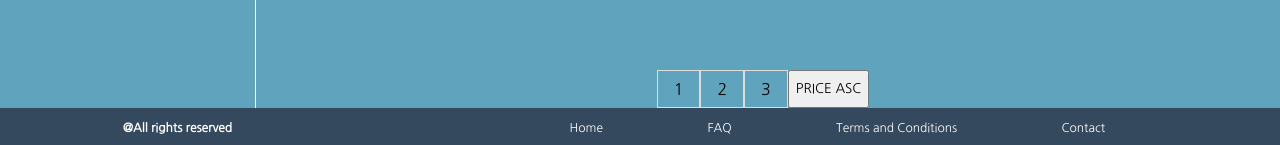
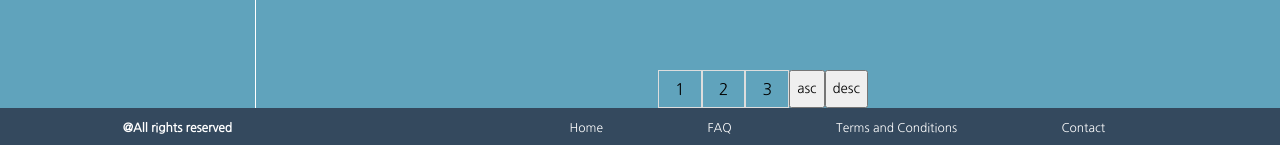
Before and after one commit to ypablo/Boards_store, a React (Create React App) app: page / in a window 1280 px wide. Shown: the part 741-886 px from the top of the page. Built offline with nearby package versions, Linux system fonts and the light colour scheme.

Commit message:
Add asc and desc

```diff
--- a/src/Home.js
+++ b/src/Home.js
@@ -10,34 +10,40 @@ class Home extends React.Component {
             currentPage: 1,
             itemsPerPage: 4,
             boardRecords: jsonBoards,
-            direction: {
-                price: "asc"
-            }
+            prices: [],
         };
         this.handleClick = this.handleClick.bind(this);
-        this.sortBy = this.sortBy.bind(this);
+        this.sortAscending = this.sortAscending.bind(this);
+        this.sortDescending = this.sortDescending.bind(this);
     }
+
+    componentDidMount() {
+        let { boardRecords, prices } = this.state
+        prices = boardRecords.map(item => parseFloat(item.price));
+        this.setState({ prices })
+    }
+
+    sortAscending = () => {
+        const { prices } = this.state;
+        prices.sort((a, b) => a - b)
+        this.setState({ prices })
+        console.log(prices)
+    }
+
+    sortDescending = () => {
+        const { prices } = this.state;
+        prices.sort((a, b) => a - b).reverse()
+        this.setState({ prices })
+        console.log(prices)
+    }
+
+
 
     handleClick(event) {
         this.setState({
             currentPage: Number(event.target.id)
         });
     }
-
-    sortBy(key) {
-        console.log(key)
-        this.setState({
-            boardRecords: jsonBoards.sort((a, b) =>
-                this.state.direction[key] === "asc"
-                    ? parseFloat(a[key]) - parseFloat(b[key])
-                    : parseFloat(b[key]) - parseFloat(a[key])
-            ),
-            direction: {
-                [key]: this.state.direction[key] === "asc" ? "desc" : "asc"
-            }
-        });
-    }
-
 
     render() {
         const navStyle = {
@@ -47,19 +53,11 @@ class Home extends React.Component {
             border: "1px solid #000"
         }
 
-
         // Logic for displaying current items
         const { boardRecords, currentPage, itemsPerPage } = this.state;
         const indexOfLastItem = currentPage * itemsPerPage;
         const indexOfFirstItem = indexOfLastItem - itemsPerPage;
         const currentItems = boardRecords.slice(indexOfFirstItem, indexOfLastItem);
-
-        /*
-        const renderSort = boardRecords.sort((a, b) => {
-            const isReversed = (this.state.direction === 'asc') ? 1 : -1;
-            return isReversed * a.name.localeCompare(b.name)
-        });
-       */
 
         const renderItems = currentItems.map((item, index) => {
             return <div key={index}>
@@ -92,7 +90,8 @@ class Home extends React.Component {
                 </div>
                 <div className="pagination">
                     {renderPageNumbers}
-                    <button onClick={this.sortBy}>PRICE ASC</button>
+                    <button onClick={this.sortAscending}>asc</button>
+                    <button onClick={this.sortDescending}>desc</button>
                 </div>
             </div >
         )
--- a/src/Sidebar.js
+++ b/src/Sidebar.js
@@ -1,11 +1,11 @@
 import React from 'react';
 import './App.css';
 import { Link } from "react-router-dom";
-
+import './Home';
 
 class Sidebar extends React.Component {
-    constructor(props) {
-        super(props)
+    constructor() {
+        super()
         this.state = {
         }
     }
```
